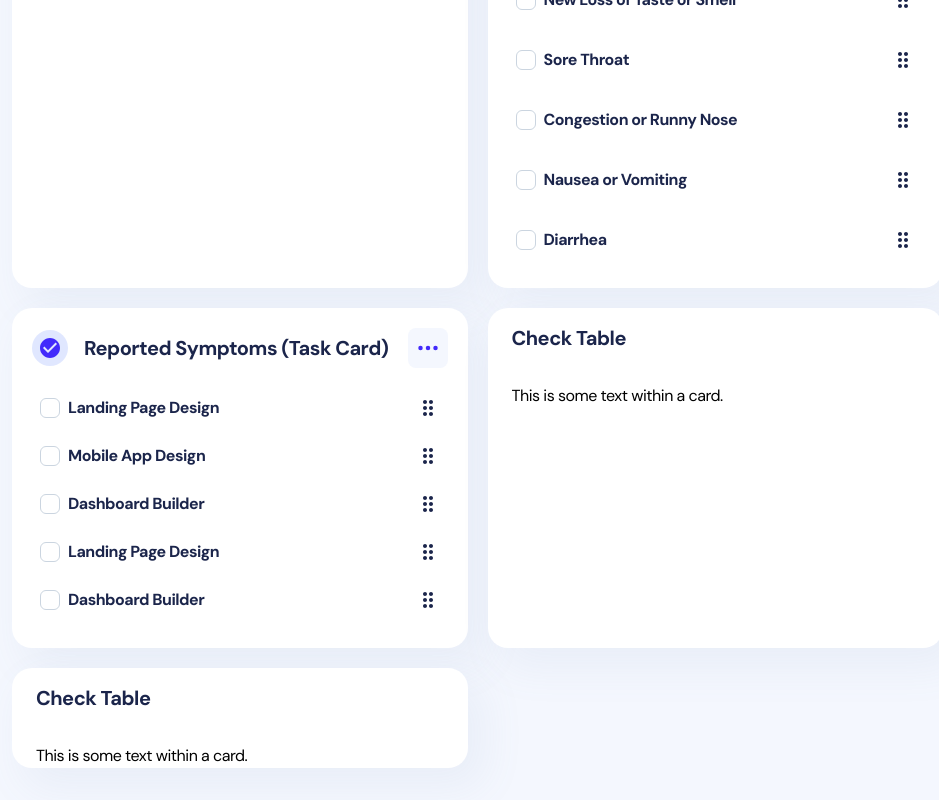
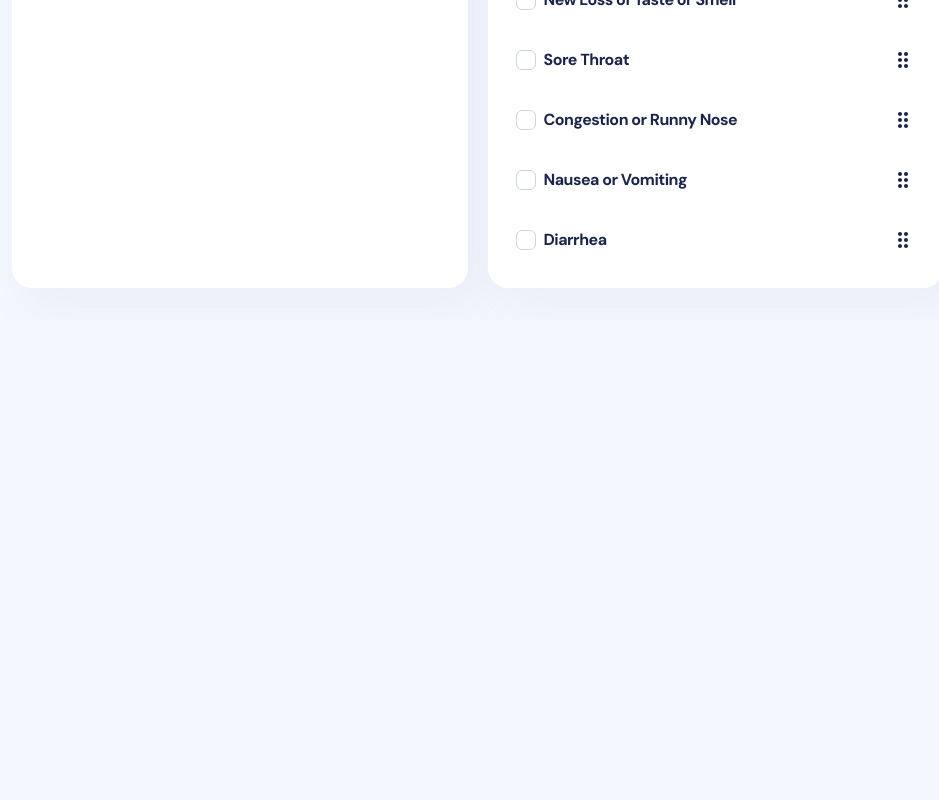
Before and after one commit to braynguyen/MediLingual, a React (Create React App) app in the folder front-end/: page /admin/default in a window 1280 px wide. Shown: the part 488-1288 px from the top of the page, without its empty margins (309-1248 px from the left). After the commit the page ends 808 px from the top, so only its background shows below. Built offline with nearby package versions, Linux system fonts and the light colour scheme; what tailwindcss-rtl would draw is missing.

Commit message:
routing changes

```diff
--- a/front-end/src/App.jsx
+++ b/front-end/src/App.jsx
@@ -7,9 +7,7 @@ import AuthLayout from "layouts/auth";
 const App = () => {
   return (
     <Routes>
-      <Route path="auth/*" element={<AuthLayout />} />
       <Route path="admin/*" element={<AdminLayout />} />
-      <Route path="rtl/*" element={<RtlLayout />} />
       <Route path="/" element={<Navigate to="/admin" replace />} />
     </Routes>
   );
--- a/front-end/src/views/admin/default/index.jsx
+++ b/front-end/src/views/admin/default/index.jsx
@@ -41,30 +41,6 @@ const Dashboard = () => {
             "Diarrhea",
           ]}
         />
-        <TaskCard
-          title="Reported Symptoms"
-          task1="Landing Page Design"
-          task2="Mobile App Design"
-          task3="Dashboard Builder"
-        />
-
-        {/*  */}
-        <div>
-          <CheckTable
-            columnsData={columnsDataCheck}
-            tableData={tableDataCheck}
-          />
-        </div>
-
-        <div>
-          <CheckTable
-            columnsData={columnsDataCheck}
-            tableData={tableDataCheck}
-          />
-        </div>
-
-        {/* Task chart & Calendar */}
-
 
     </div>
   </div>
```
